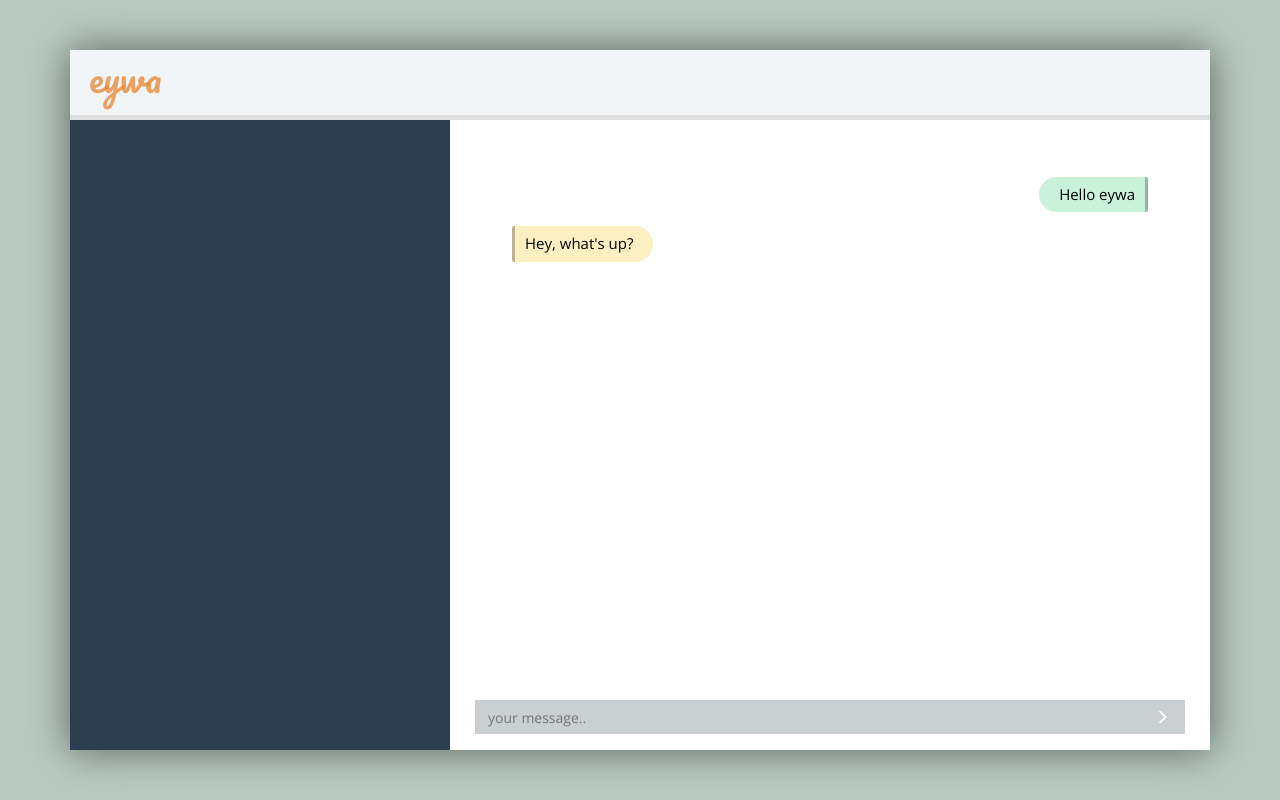
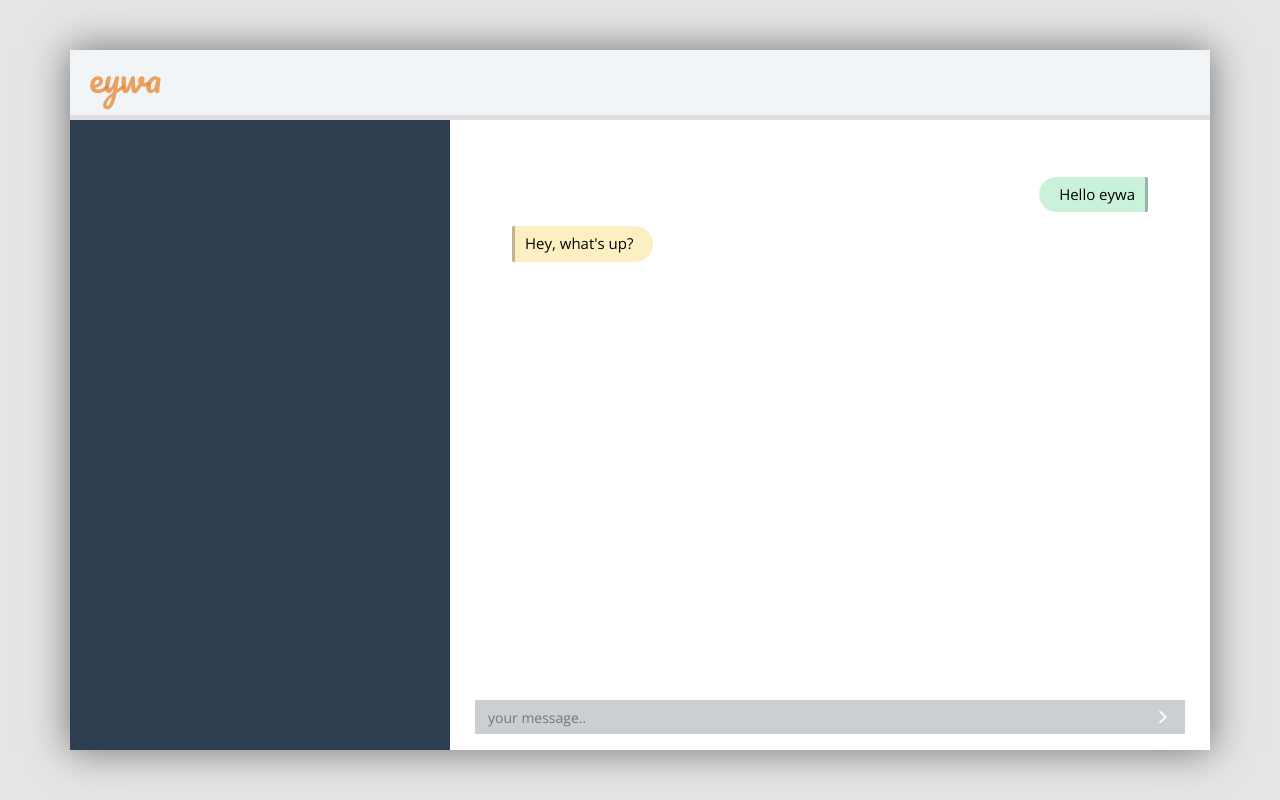
Before and after one commit to meain/eywa-old, a Django app: page / in a window 1280 px wide. Run offline with Django 3.2, Linux system fonts and the light colour scheme; some libraries are stand-ins or nearby versions.

Commit message:
Tiny tiny update

```diff
--- a/ai/static/ai/css/chatstyle.css
+++ b/ai/static/ai/css/chatstyle.css
@@ -1,5 +1,5 @@
 body {
-  background-color: rgba(26,84,48,0.3);
+  background-color: rgba(6,4,8,0.1);
 }
 .fill-page {
   height: 100vh;
@@ -133,7 +133,7 @@ body {
   padding-right: 20px;
   padding-top: 7px;
   width: 50px;
-  animation-duration: 0.5s;
+  animation-duration: 0.7s;
 }
 #chat-message-text {
   background-color: #cacfd2;
```
Also changed, not shown: 1 other file.
